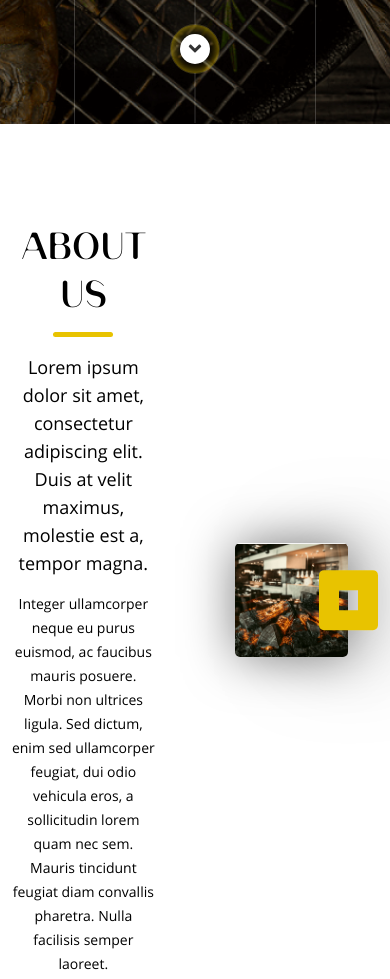
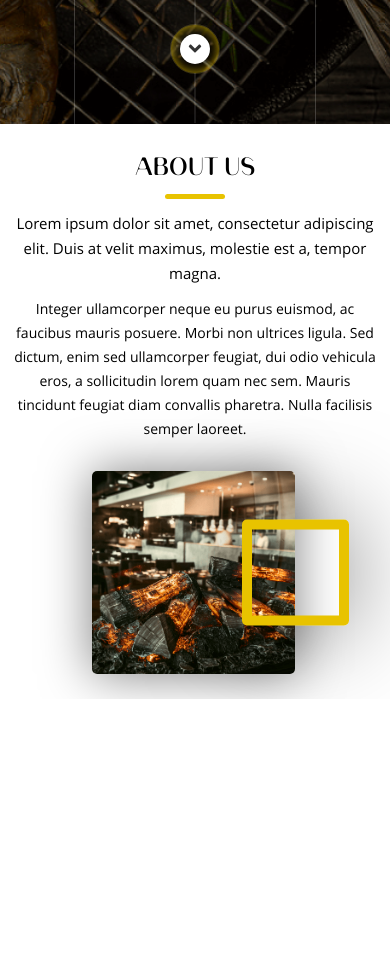
Before and after one commit to Vadim-Sakuta-VS/Restaurant, a plain HTML site: page index.html in a window 390 px wide. Shown: the part 720-1699 px from the top of the page. After the commit the page ends 1419 px from the top, so only its background shows below. Drawn offline with Linux system fonts and the light colour scheme.

Commit message:
added section about-us media

```diff
--- a/scss/style.scss
+++ b/scss/style.scss
@@ -705,6 +705,54 @@ body {
   &__description {
     margin-bottom: 15px;
   }
+
+  @media screen and (max-width: 850px) {
+    padding: 50px 0;
+  }
+
+  @media screen and (max-width: 660px) {
+    &__container {
+      flex-wrap: wrap;
+    }
+
+    &__col {
+      flex-basis: 100%;
+
+      &:first-child{
+        margin-bottom: 30px;
+      }
+
+      &:last-child {
+        flex-basis: 70%;
+        margin-left: 14%;
+      }
+    }
+
+    &__title {
+      margin-bottom: 9px;
+    }
+
+    &__separator-line {
+      margin-bottom: 12px;
+    }
+
+    &__description {
+      margin-bottom: 11px;
+    }
+  }
+
+  @media screen and (max-width: 540px) {
+    padding: 25px 0;
+  }
+
+  @media screen and (max-width: 380px) {
+    &__col {
+      &:last-child {
+        flex-basis: 80%;
+        margin-left: 12%;
+      }
+    }
+  }
 }
 
 @media screen and (max-width: 1365px) {
@@ -726,6 +774,21 @@ body {
 
   .btn {
     height: 50px;
+  }
+
+  .col-bg {
+
+    &::before {
+      border-width: 10px;
+    }
+  }
+
+  .title {
+    @include font(null, 28px, 40px, null);
+  }
+
+  .description {
+    @include font(null, 16px, 26px, null);
   }
 }
 
@@ -749,6 +812,14 @@ body {
   .social-link {
     @include size(50px, 50px);
   }
+
+  .title {
+    @include font(null, 24px, 36px, null);
+  }
+
+  .description {
+    @include font(null, 15px, 25px, null);
+  }
 }
 
 @media screen and (max-width: 540px) {
```
Also changed, not shown: css/style.css.
